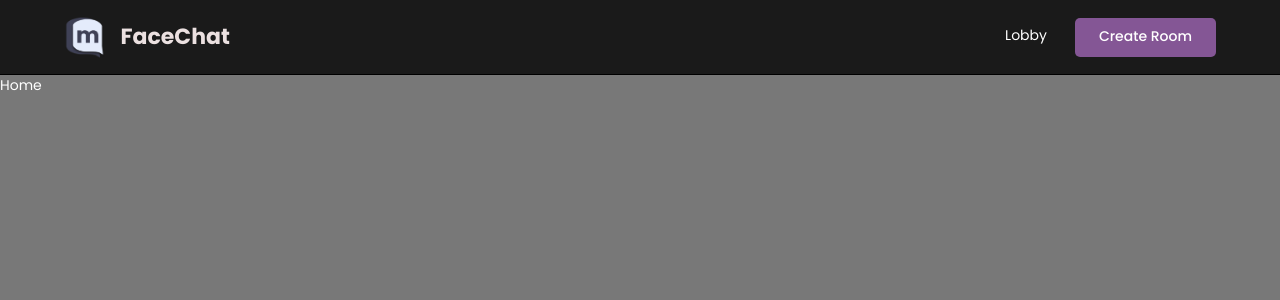
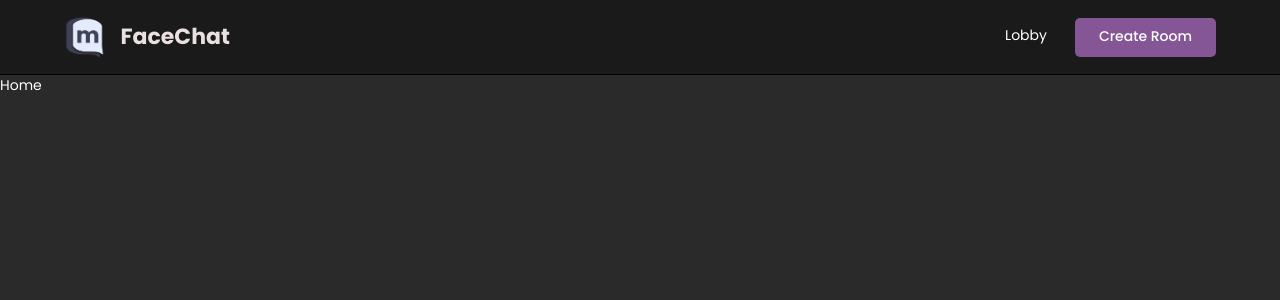
Before and after one commit to yunwi5/face-chat, a React (Create React App) app in the folder client/: page / in a window 1280 px wide. Shown: the top 300 px of the page. Built offline with nearby package versions, Linux system fonts and the light colour scheme; no server answers; what agora-rtc-react would draw is missing.

Commit message:
Clean up css

```diff
--- a/client/src/styles/global.scss
+++ b/client/src/styles/global.scss
@@ -45,8 +45,7 @@
 }
 
 body {
-    // background-color: #1a1a1a;
-    background-color: #787878;
+    background-color: #2a2a2a;
     color: #fff;
     font-size: 14px;
     min-height: 100vh;
--- a/client/src/styles/pages/_room.scss
+++ b/client/src/styles/pages/_room.scss
@@ -236,7 +236,6 @@
     left: 0;
     width: 100%;
     height: 100%;
-    background-color: #aaa;
     z-index: 2;
 }
 
```
